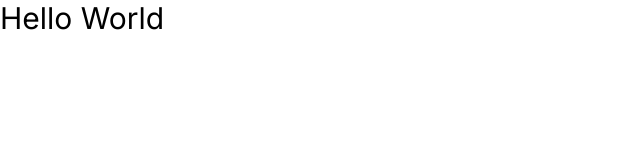
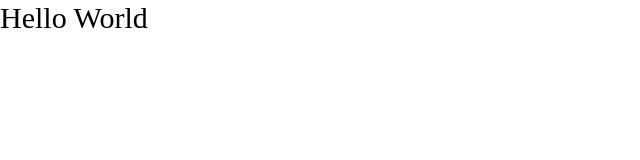
Before and after one commit to GabrielS0ares/e-commerce, a Next.js app: page / in a window 1280 px wide. Shown: the top 160 px of the page, without its empty margins (0-640 px from the left). Built offline with nearby package versions, Linux system fonts and the light colour scheme.

Commit message:
Feat: Obtendo a font por meio de variavel

```diff
--- a/src/app/layout.tsx
+++ b/src/app/layout.tsx
@@ -2,11 +2,12 @@ import type { Metadata } from 'next'
 import { Inter } from 'next/font/google'
 import './globals.css'
 
-const inter = Inter({ subsets: ['latin'] })
+const inter = Inter({ subsets: ['latin'], variable: '--font-inter' })
 
 export const metadata: Metadata = {
-  title: 'Create Next App',
-  description: 'Generated by create next app',
+  title: `Gabu's Store`,
+  description:
+    'Bem vindo a maior loja de vendas de artigos maneiros do meu quarto',
 }
 
 export default function RootLayout({
@@ -16,7 +17,7 @@ export default function RootLayout({
 }) {
   return (
     <html lang="en">
-      <body className={inter.className}>{children}</body>
+      <body className={inter.variable}>{children}</body>
     </html>
   )
 }
--- a/tailwind.config.ts
+++ b/tailwind.config.ts
@@ -8,7 +8,9 @@ const config: Config = {
   ],
   theme: {
     extend: {
-
+      fontFamily: {
+        sans: 'var(--font-inter)',
+      },
     },
   },
   plugins: [],
```
